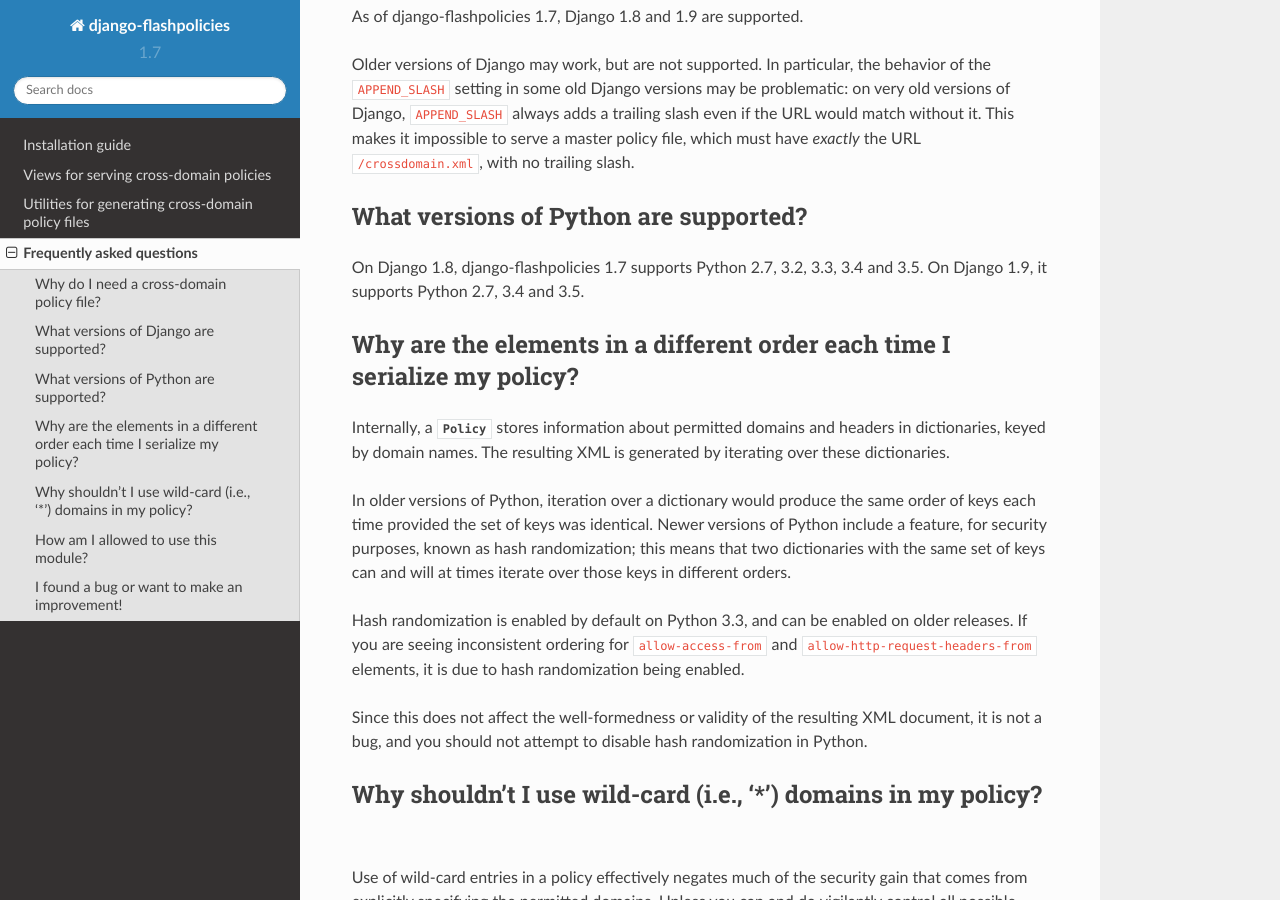
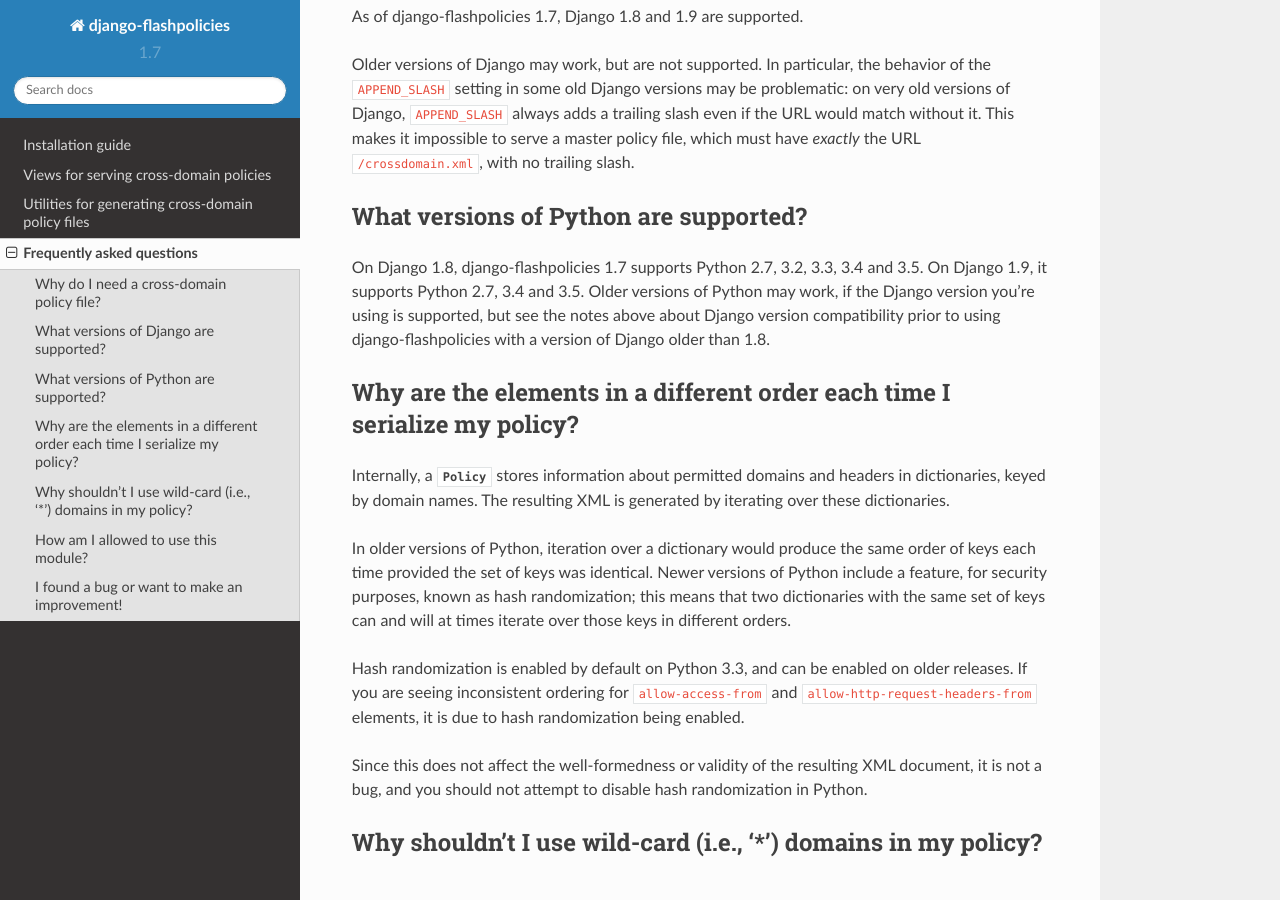
Before and after one commit to ubernostrum/django-flashpolicies, a Sphinx documentation site: the page built from docs/faq.rst, in a window 1280 px wide and 900 px high, scrolled down 579 px. Built offline with Sphinx 7.4.7 and the Read the Docs theme 2.0.0, drawn with Linux system fonts in a browser that asks for light colours.

Commit message:
Clarify Django/Python version support.

```diff
--- a/docs/faq.rst
+++ b/docs/faq.rst
@@ -46,7 +46,10 @@
 
 On Django 1.8, django-flashpolicies |version| supports Python 2.7,
 3.2, 3.3, 3.4 and 3.5. On Django 1.9, it supports Python 2.7, 3.4 and
-3.5.
+3.5. Older versions of Python may work, if the Django version you're
+using is supported, but see the notes above about Django version
+compatibility prior to using django-flashpolicies with a version of
+Django older than 1.8.
 
 
 Why are the elements in a different order each time I serialize my policy?
```
